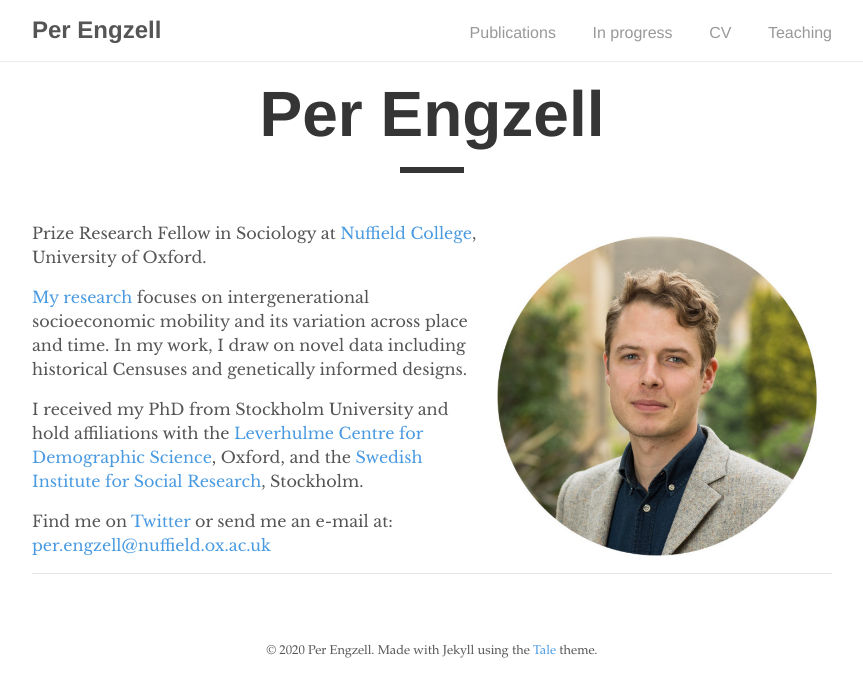
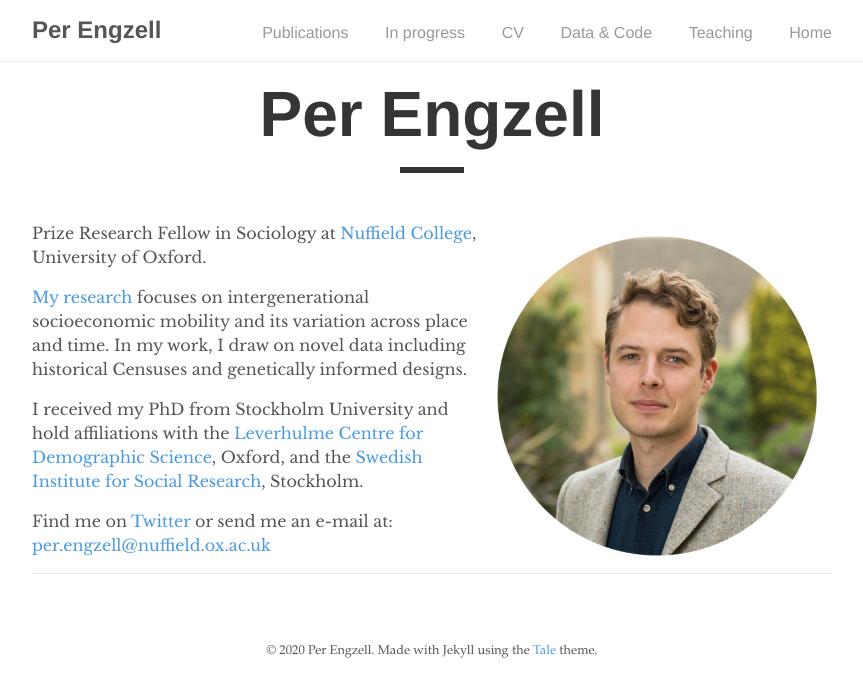
Before and after one commit to pengzell/pengzell.github.io, a Jekyll site: the page built from index.md, in a window 1280 px wide. Shown: the top 697 px of the page, without its empty margins (208-1071 px from the left). Built offline with Jekyll 4.4.1, drawn with Linux system fonts in a browser that asks for light colours.

Commit message:
Update navigation.html

```diff
--- a/_includes/navigation.html
+++ b/_includes/navigation.html
@@ -7,7 +7,9 @@
       <li><a href="{{ '/publications' | prepend: site.baseurl }}">Publications</a></li>
       <li><a href="{{ '/inprogress' | prepend: site.baseurl }}">In progress</a></li>
       <li><a href="{{ '/cv' | prepend: site.baseurl }}">CV</a></li>
+      <li><a href="{{ '/datacode' | prepend: site.baseurl }}">Data & Code</a></li>
       <li><a href="{{ '/teaching' | prepend: site.baseurl }}">Teaching</a></li>
+      <li><a href="{{ site.baseurl }}">Home</a></li>
     </ul>
   </div>
 </nav>
```
